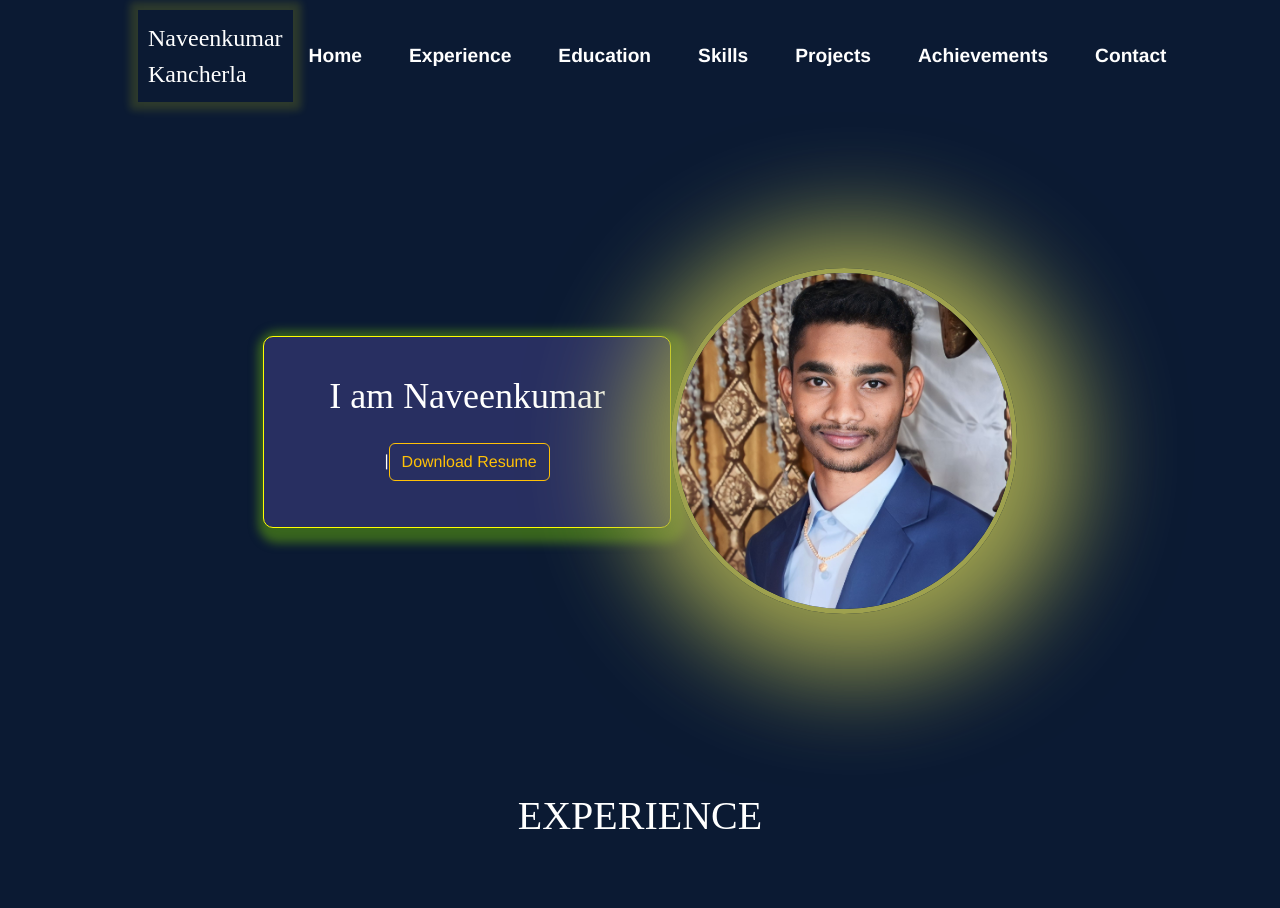
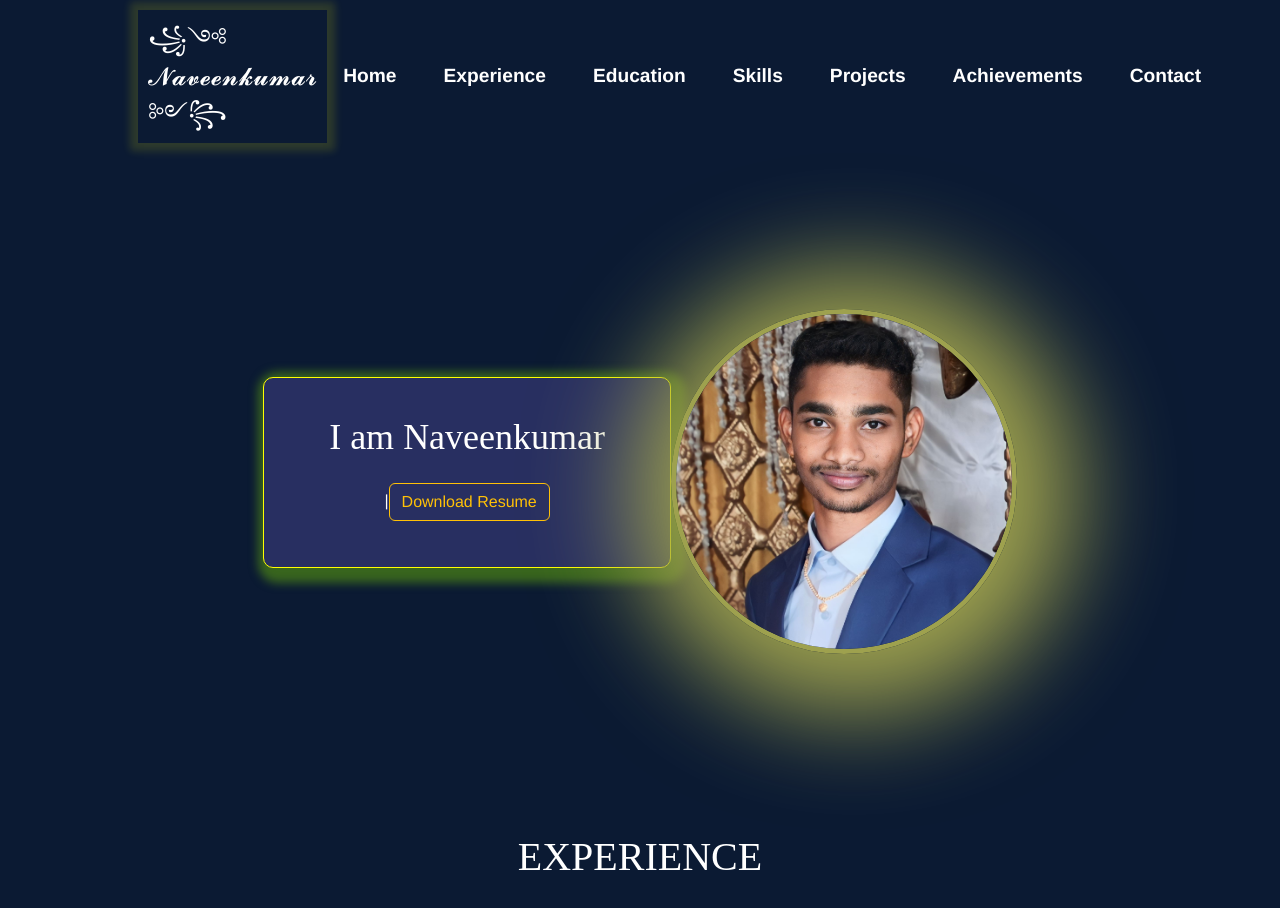
Before and after one commit to naveenkumarkancherla/naveen_portfolio, a React (Vite) app in the folder MY_portfolio/: page / in a window 1280 px wide. Shown: the top 908 px of the page. Built offline with nearby package versions, Linux system fonts and the light colour scheme.

Commit message:
Update Navbar.jsx

```diff
--- a/MY_portfolio/src/components/Navbar.jsx
+++ b/MY_portfolio/src/components/Navbar.jsx
@@ -13,7 +13,7 @@ const Navbar = () => {
 
   const naveenStyle = {
     padding: "10px",
-    fontFamily:"Times New Roman",
+    fontSize:"25px",
     animation: "pulse 20s infinite"
 
   };
@@ -105,7 +105,7 @@ const Navbar = () => {
         style={navBarStyle}
       >
         <div className="left naveen" style={naveenStyle}>
-          Naveenkumar Kancherla
+        ꧁༺ 𝓝𝓪𝓿𝓮𝓮𝓷𝓴𝓾𝓶𝓪𝓻 ༻꧂
         </div>
         <div className="hamburger" onClick={toggleMenu}>
           <div></div>
```
